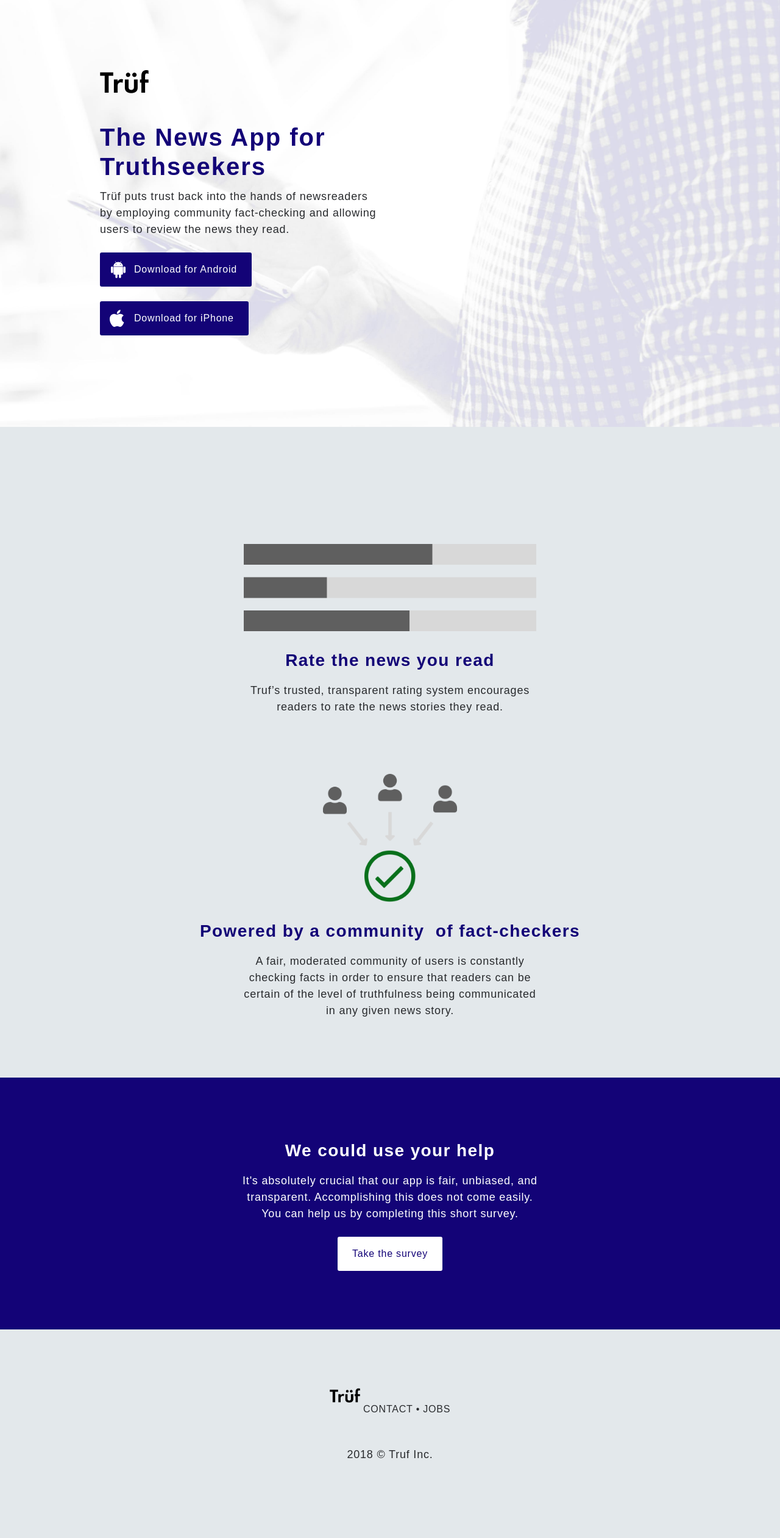
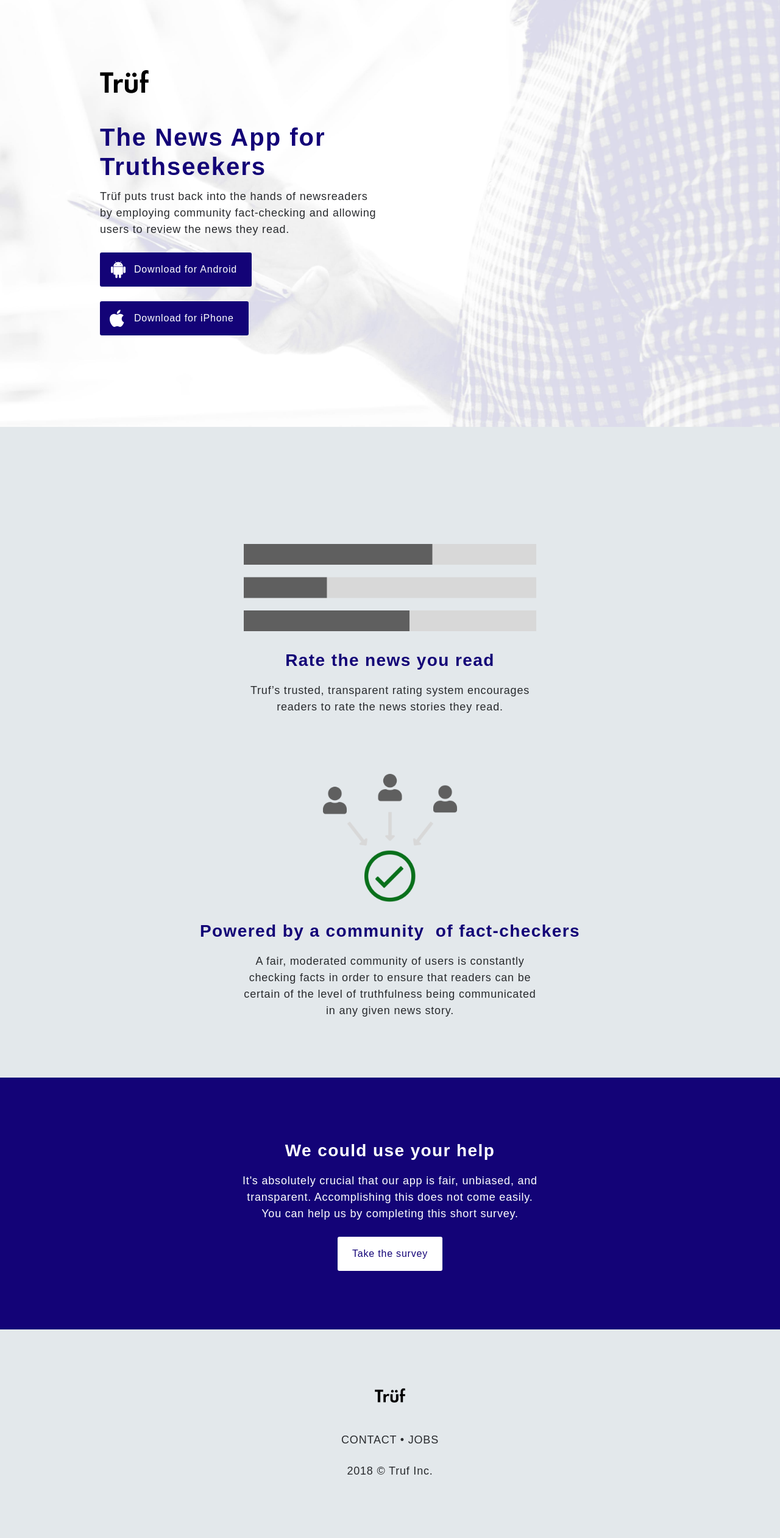
Before and after one commit to kirbyyardley/App-Landing-Page, a Jekyll site: the page built from index.md, in a window 1280 px wide. Shown: the whole page at 61% size. Built offline with Jekyll 4.4.1, drawn with Linux system fonts in a browser that asks for light colours; some web fonts are replaced; comment, search, counter and statistics services are not loaded; before the commit the page ends 2495 px from its top, so only the background shows below that.

Commit message:
footer fix

```diff
--- a/_includes/footer.html
+++ b/_includes/footer.html
@@ -2,7 +2,7 @@
 
 <img class="o-spacer__bottom--large" style="max-width: 50px; text-align: center;" src="{{ site.baseurl }}/assets/img/truflogo.png" alt="">
 
-<a href="mailto:info@trufnewsapp.com">CONTACT</a> &bull; <a href="mailto:info@trufnewsapp.com">JOBS</a></p>
+<p style="text-align:center;"><a href="mailto:info@trufnewsapp.com">CONTACT</a> &bull; <a href="mailto:info@trufnewsapp.com">JOBS</a></p>
 <p style="text-align:center;">2018 © Truf Inc.</p>
 
 </footer>
```
